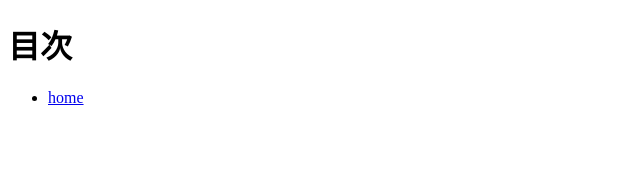
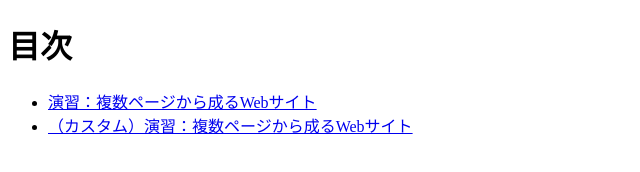
Before and after one commit to ttc2650du0001-lang/20261112-hc, a plain HTML site: page index.html in a window 1280 px wide. Shown: the whole page, without its empty margins (0-640 px from the left). Drawn offline with Linux system fonts and the light colour scheme.

Commit message:
Update custom index.html

```diff
--- a/index.html
+++ b/index.html
@@ -10,7 +10,8 @@
     <h1>目次</h1>
 
     <ul>
-        <li><a href="id-class/index.html">home</a></li>
+        <li><a href="id-class/index.html">演習：複数ページから成るWebサイト</a></li>
+        <li><a href="id-class/index.html">（カスタム）演習：複数ページから成るWebサイト</a></li>
 
     </ul>
 
```
